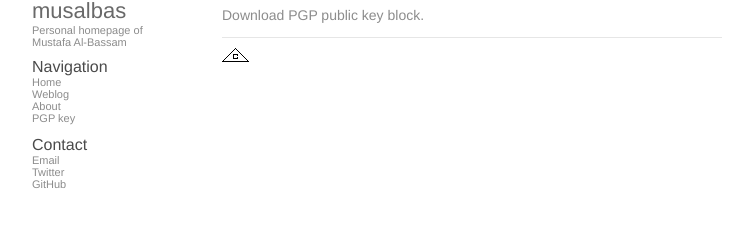
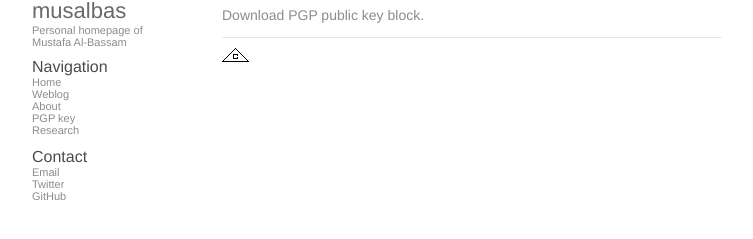
Before and after one commit to musalbas/musalbas.com-old, a Jekyll site: the page built from pgp.md, in a window 1280 px wide. Shown: the part 125-364 px from the top of the page, without its empty margins (258-1011 px from the left). Built offline with Jekyll 4.4.1, drawn with Linux system fonts in a browser that asks for light colours; Markdown is read by kramdown in place of the engine named in the settings.

Commit message:
Update page-nofooter.html

```diff
--- a/_layouts/page-nofooter.html
+++ b/_layouts/page-nofooter.html
@@ -42,6 +42,7 @@
                 <a href="/weblog.html">Weblog</a><br>
                 <a href="/about.html">About</a><br>
                 <a href="/pgp.html">PGP key</a><br>
+                <a href="http://www0.cs.ucl.ac.uk/staff/M.AlBassam/" target="_blank">Research</a><br>
                 <br>
 
                 <strong>Contact</strong><br>
```
